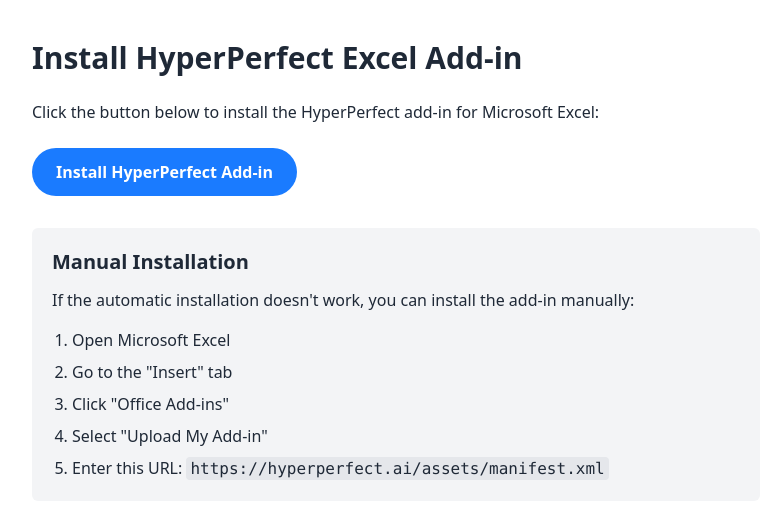
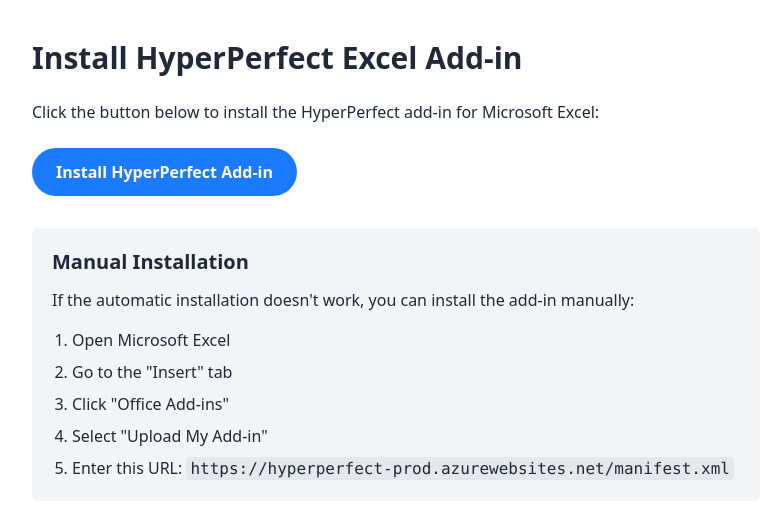
Before and after one commit to bankit711/hyperperfect, a Next.js app: page /install in a window 1280 px wide. Shown: the top 518 px of the page, without its empty margins (244-1009 px from the left). Built offline with nearby package versions, Linux system fonts and the light colour scheme.

Commit message:
manifest url

```diff
--- a/app/install/page.tsx
+++ b/app/install/page.tsx
@@ -8,7 +8,7 @@
       <p className="mb-6">Click the button below to install the HyperPerfect add-in for Microsoft Excel:</p>
 
       <a
-        href="ms-excel:ofe|u|https://hyperperfect.ai/assets/manifest.xml"
+        href="ms-excel:ofe|u|https://hyperperfect-prod.azurewebsites.net/manifest.xml"
         className="install-button inline-block bg-[#1a7bff] text-white px-6 py-3 rounded-full font-semibold hover:bg-[#1666db] transition-colors"
       >
         Install HyperPerfect Add-in
@@ -22,7 +22,7 @@
           <li>Go to the "Insert" tab</li>
           <li>Click "Office Add-ins"</li>
           <li>Select "Upload My Add-in"</li>
-          <li>Enter this URL: <code className="bg-gray-200 px-1 py-0.5 rounded">https://hyperperfect.ai/assets/manifest.xml</code></li>
+          <li>Enter this URL: <code className="bg-gray-200 px-1 py-0.5 rounded">https://hyperperfect-prod.azurewebsites.net/manifest.xml</code></li>
         </ol>
       </div>
     </div>
```
